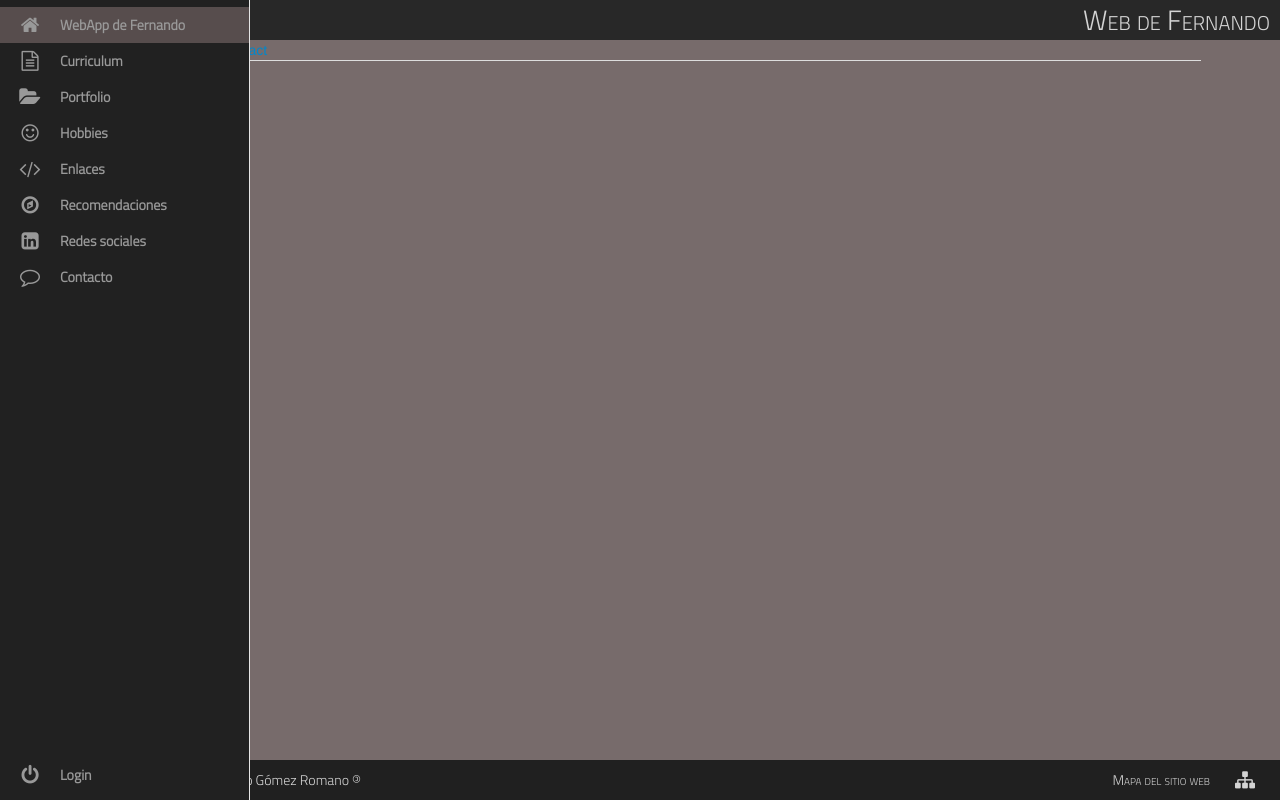
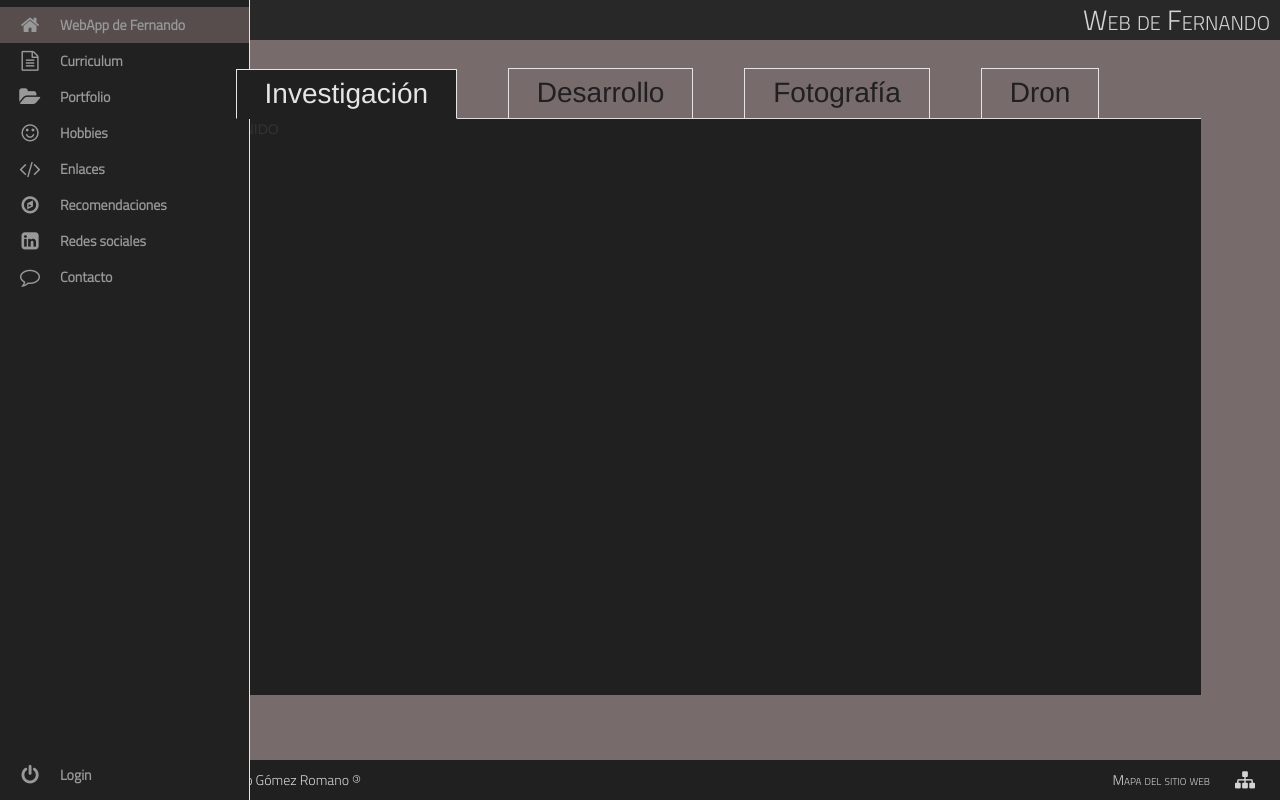
Before and after one commit to Steppewolff/WebPersonal_fgromano.com, a Flask app: page /portfolio in a window 1280 px wide. Run offline with Flask 3, Linux system fonts and the light colour scheme; some libraries are stand-ins or nearby versions; some web fonts are replaced.

Commit message:
modified curriculum.js and created portfolio.js at /static/js; Fixed somo HTML problems

```diff
--- a/passenger_wsgi.py
+++ b/passenger_wsgi.py
@@ -123,7 +123,7 @@
         comentario = request.form['comments']
 
 #Lanzamiento del programa (en servidor local/en servidor remoto), se deja comentada la que no se use
-#if __name__ == "__main__":
+# if __name__ == "__main__":
 #    port = int(os.environ.get("PORT", 5100))
 #    app.run(host = '0.0.0.0', port = port, debug = True)
 
--- a/static/css/main.css
+++ b/static/css/main.css
@@ -158,6 +158,10 @@
   padding-left: 70px;
 }
 
+main .container .portfolio{
+  position: absolute;
+}
+
 main .cv{
   height: 50%;
   width: 90%;
@@ -312,14 +316,6 @@
   margin: 1em;
 }
 
-/* #education{
-  float: left;
-}
-
-#experience{
-  float: right;
-} */
-
 .year_selector{
   display: flex;
   flex-wrap: wrap;
@@ -355,7 +351,6 @@
 }
 
 .modal{
-  /* margin-left: 30px; */
   padding-left: 70px;
   height: 100%;
   width: 100%;
@@ -555,10 +550,79 @@
 margin:0;
 padding:0;
 }
+
+/*Arreglos para las pestañas de la web portfolio, alternativas a Bootstrap*/
+
+.nav-item{
+  font-size: 2em;
+  padding: 0.5em 1em 0.5em 1em;
+  text-align: center;
+  border: 1px #e5e5e5;
+  border-bottom: 0;
+  border-style: solid;
+  color: #202020;
+}
+
+.show{
+    position: relative;
+    bottom: -1px;
+    background-color: #202020;
+    border-bottom: 1px #202020;
+    color: #e5e5e5;
+    border-style: solid;
+    z-index: 1000;
+}
+
+.nav-item:hover{
+  position: relative;
+  bottom: -1px;
+  background-color: #202020;
+  border-bottom: 1px #202020;
+  color: #e5e5e5;
+  border-style: solid;
+}
+
+.nav-item:focus{
+  position: relative;
+  bottom: -1px;
+  color: #e5e5e5;
+  background-color: #202020;
+  border-bottom: 1px #202020;
+  border-style: solid;
+}
+
+.nav-tabs{
+  margin-top: 2em;
+  margin-bottom: 0;
+}
+
+#nav-tab{
+  display: flex;
+  flex-direction: row;
+  flex-wrap: wrap;
+  justify-content: space-evenly;
+}
+
+.tab-content{
+  height: 100%;
+  width: 100%;
+}
+
+.tab-pane{
+  height: 100%;
+  width: 100%;
+  z-index: 1;
+}
+
+.lista {
+  list-style-type: square;
+}
+
 .main-menu li:hover>a,nav.main-menu li.active>a,.dropdown-menu>li>a:hover,.dropdown-menu>li>a:focus,.dropdown-menu>.active>a,.dropdown-menu>.active>a:hover,.dropdown-menu>.active>a:focus,.no-touch .dashboard-page nav.dashboard-menu ul li:hover a,.dashboard-page nav.dashboard-menu ul li.active a {
 color:#fff;
 background-color:#5fa2db;
 }
+
 .area {
 float: left;
 background: #e2e2e2;
--- /dev/null
+++ b/static/js/scripts/portfolio.js
@@ -0,0 +1,25 @@
+//Load education and experience records when /portfolio page is loaded
+window.addEventListener("load", initial);
+window.addEventListener("load", listen);
+
+function initial(){
+    let tab = document.getElementById('nav-inv-tab');
+    tab.classList.add('show');
+
+    let pane = document.getElementById('nav-inv');
+    pane.classList.add('active');
+    pane.classList.add('in');
+}
+
+function listen(){
+    let tab = document.getElementsByClassName('nav-item');
+    var arrtab = Array.prototype.slice.call(tab) //Turns HTMLcollections type in array type, [].slice.call(tab) is also valid
+
+    arrtab.forEach(element => {
+        element.addEventListener('click', function(){
+            if (document.getElementById('nav-inv-tab').classList.contains('show')){
+                document.getElementById('nav-inv-tab').classList.remove('show');
+            }
+        })
+    });
+}
--- a/templates/curriculum.html
+++ b/templates/curriculum.html
@@ -20,7 +20,7 @@
     <div class="display_content">
         <div class="display" id="education">
             <div class="div_title">Formación</div>
-            <div class="div_content" id="cont_educ">PRUEBA CONTENIDO</div>
+            <div class="div_content" id="cont_educ"></div>
         </div>
 
         <form action="select" name="year_form" id="year_form">
@@ -34,7 +34,7 @@
 
         <div class="display" id="experience">
             <div class="div_title">Experiencia</div>
-            <div class="div_content" id="cont_exp">PRUEBA EXPERIENCIA</div>
+            <div class="div_content" id="cont_exp"></div>
         </div>
     </div>
     <br>
--- a/templates/layout.html
+++ b/templates/layout.html
@@ -36,7 +36,9 @@
 <!-- Local stylesheets CSS -->
     <link href="static/css/bootstrap.min.css" rel="stylesheet" />
     <link rel="stylesheet" href="{{ url_for('static', filename='css/main.css') }}">
+
 {% block head %}{% endblock %}
+
 </head>
 <body>
     <nav class="main-menu">
--- a/templates/portfolio.html
+++ b/templates/portfolio.html
@@ -1,4 +1,10 @@
 {% extends 'layout.html' %}
+
+<!-- Head -->
+{% block head %}
+    <!-- Local JavaScript library-->
+    <script src="{{ url_for('static', filename='js/scripts/portfolio.js') }}"></script>
+{% endblock %}
 
 <!--Header-->
 {% block header %}
@@ -12,19 +18,40 @@
 <div class="contenedor" id="portfolio_programación"></div>
 <div class="contenedor" id="portfolio_fotografía"></div>
 <div class="contenedor" id="portfolio_dron"></div> -->
-<div class="container">
+
+<div class="container portfolio">
     <nav>
         <div class="nav nav-tabs" id="nav-tab" role="tablist">
-            <a class="nav-item nav-link active" id="nav-home-tab" data-toggle="tab" href="#nav-home" role="tab" aria-controls="nav-home" aria-selected="true">Home</a>
-            <a class="nav-item nav-link" id="nav-profile-tab" data-toggle="tab" href="#nav-profile" role="tab" aria-controls="nav-profile" aria-selected="false">Profile</a>
-            <a class="nav-item nav-link" id="nav-contact-tab" data-toggle="tab" href="#nav-contact" role="tab" aria-controls="nav-contact" aria-selected="false">Contact</a>
+            <a class="nav-item nav-link show" id="nav-inv-tab" data-toggle="tab" href="#nav-inv" role="tab" aria-controls="nav-inv" aria-selected="false">Investigación</a>
+            <a class="nav-item nav-link" id="nav-des-tab" data-toggle="tab" href="#nav-des" role="tab" aria-controls="nav-des" aria-selected="false">Desarrollo</a>
+            <a class="nav-item nav-link" id="nav-fot-tab" data-toggle="tab" href="#nav-fot" role="tab" aria-controls="nav-fot" aria-selected="false">Fotografía</a>
+            <a class="nav-item nav-link" id="nav-dron-tab" data-toggle="tab" href="#nav-dron" role="tab" aria-controls="nav-dron" aria-selected="false">Dron</a>
         </div>
     </nav>
     <div class="tab-content" id="nav-tabContent">
-        <div class="tab-pane fade show active" id="nav-home" role="tabpanel" aria-labelledby="nav-home-tab">PRUEBA CONTENIDO</div>
-        <div class="tab-pane fade" id="nav-profile" role="tabpanel" aria-labelledby="nav-profile-tab">...</div>
-        <div class="tab-pane fade" id="nav-contact" role="tabpanel" aria-labelledby="nav-contact-tab">...</div>
+        <div class="tab-pane fade" id="nav-inv" role="tabpanel" aria-labelledby="nav-home-tab">PRUEBA CONTENIDO</div>
+        <div class="tab-pane fade" id="nav-des" role="tabpanel" aria-labelledby="nav-profile-tab">...</div>
+        <div class="tab-pane fade" id="nav-fot" role="tabpanel" aria-labelledby="nav-contact-tab">...</div>
+        <div class="tab-pane fade" id="nav-dron" role="tabpanel" aria-labelledby="nav-contact-tab">...</div>
     </div>
 </div>
 
+<!--
+<div class="container portfolio">
+    <nav class="navbar-expand-lg navbar-dark bg-dark">
+        <ul class="nav nav-pills" id="nav-tab" role="tablist">
+            <li class="nav-item"><a class="nav-link active" id="nav-inv-tab" data-toggle="tab" href="#nav-inv" role="tab" aria-controls="nav-inv" aria-selected="false">Investigación</a></li>
+            <li class="nav-item"><a class="nav-link" id="nav-des-tab" data-toggle="tab" href="#nav-des" role="tab" aria-controls="nav-des" aria-selected="false">Desarrollo</a></li>
+            <li class="nav-item"><a class="nav-link" id="nav-fot-tab" data-toggle="tab" href="#nav-fot" role="tab" aria-controls="nav-fot" aria-selected="false">Fotografía</a></li>
+            <li class="nav-item"><a class="nav-link" id="nav-dron-tab" data-toggle="tab" href="#nav-dron" role="tab" aria-controls="nav-dron" aria-selected="false">Dron</a></li>
+        </ul>
+    </nav>
+    <div class="tab-content" id="nav-tabContent">
+        <div class="tab-pane fade active" id="nav-inv" role="tabpanel" aria-labelledby="nav-home-tab">PRUEBA CONTENIDO</div>
+        <div class="tab-pane fade" id="nav-des" role="tabpanel" aria-labelledby="nav-profile-tab">...</div>
+        <div class="tab-pane fade" id="nav-fot" role="tabpanel" aria-labelledby="nav-contact-tab">...</div>
+        <div class="tab-pane fade" id="nav-dron" role="tabpanel" aria-labelledby="nav-contact-tab">...</div>
+    </div>
+</div> -->
+
 {% endblock %}
```
Also changed, not shown: static/js/scripts/curriculum.js (+65 -44 lines), static/img/birrete.png (added), static/img/maletin.png (added), 1 other file.
